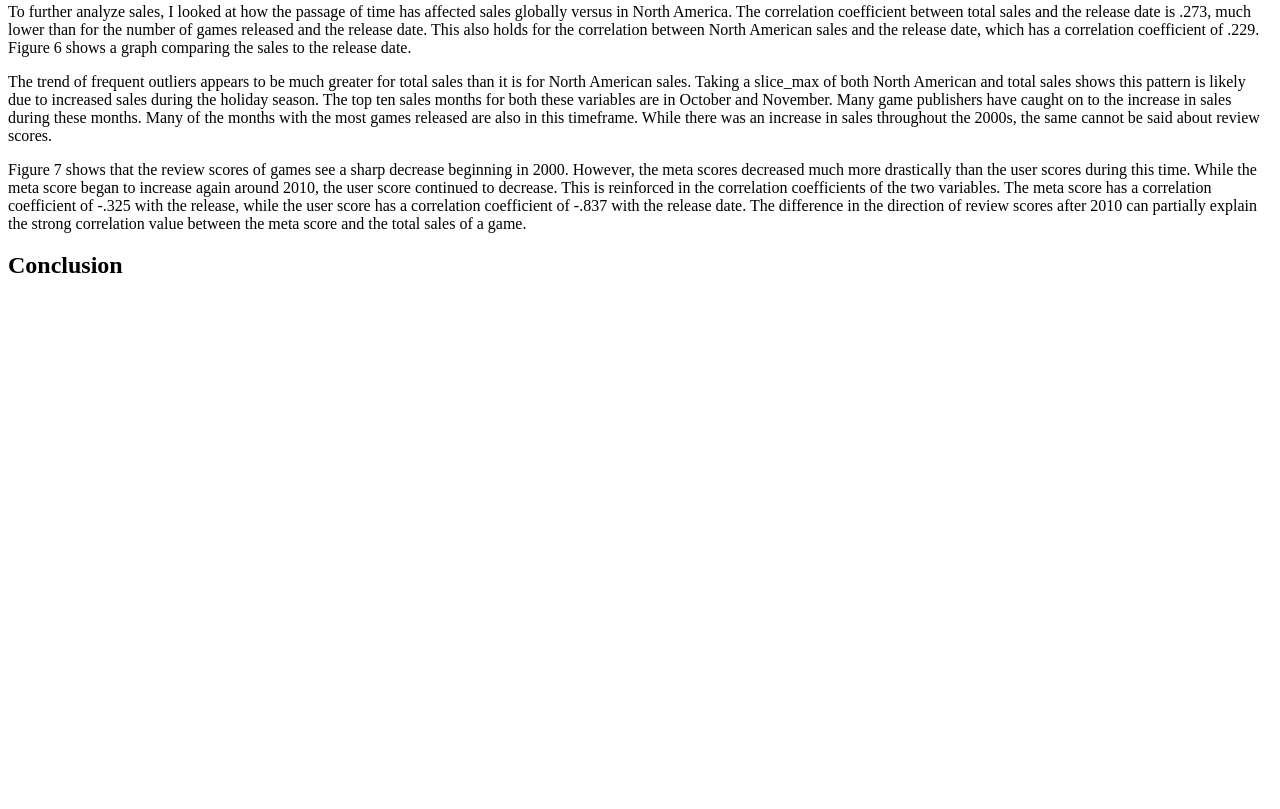
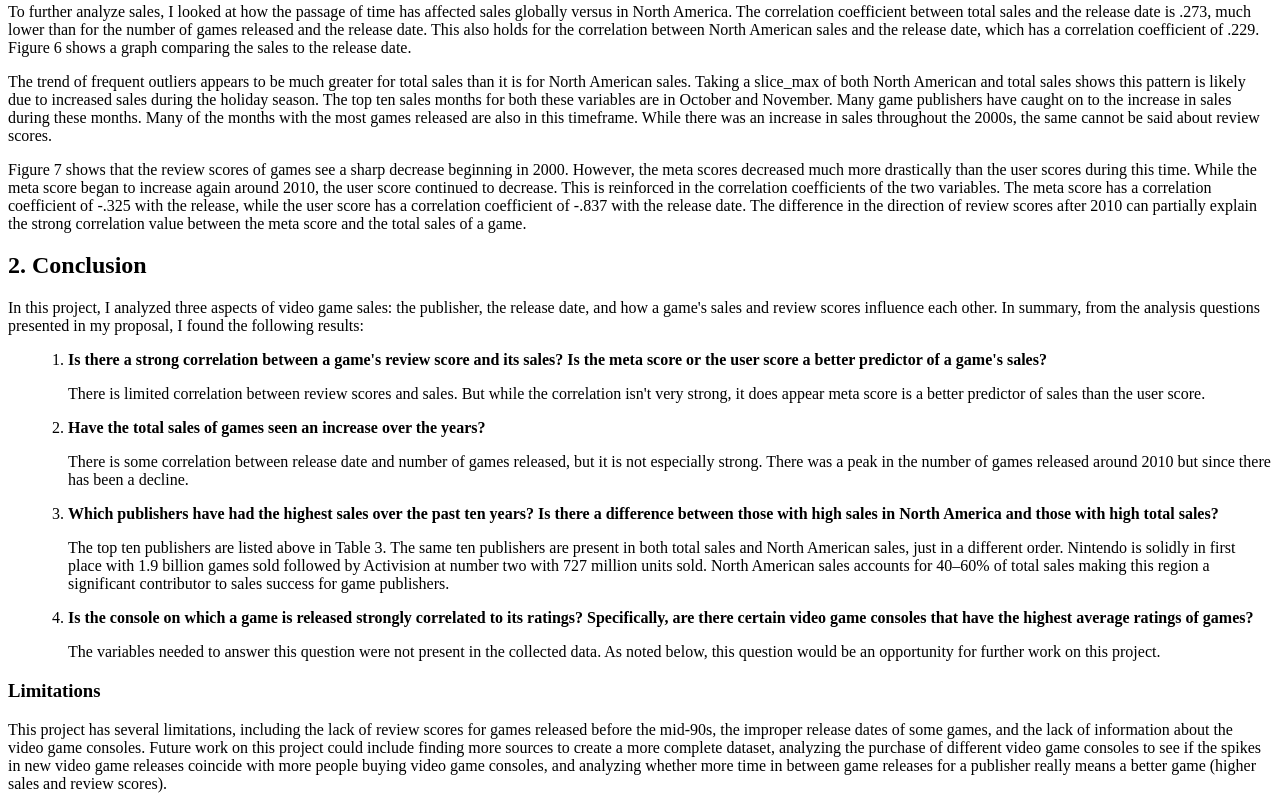
Before and after one commit to MariaVitullo234/3300-module7, a plain HTML site: page index.html in a window 1280 px wide. Shown: the part 2294-3103 px from the top of the page. Before the commit the page ends 2593 px from the top, so only its background shows below. Drawn offline with Linux system fonts and the light colour scheme.

Commit message:
Update index.html

```diff
--- a/index.html
+++ b/index.html
@@ -100,8 +100,30 @@
 
         </section>
         <section id="conclusion">
-            <h2>Conclusion</h2>
+            <h2>2. Conclusion</h2>
+            <p>In this project, I analyzed three aspects of video game sales: the publisher, the release date, and how a game's sales and review scores influence each other. In summary, from the analysis questions presented in my proposal, I found the following results:</p>
 
+            <ol style="margin-left: 20px;">
+                <li>
+                    <strong>  Is there a strong correlation between a game's review score and its sales? Is the meta score or the user score a better predictor of a game's sales?</strong>
+                    <p>There is limited correlation between review scores and sales. But while the correlation isn't very strong, it does appear meta score is a better predictor of sales than the user score.</p>
+                </li>
+                <li>
+                    <strong> Have the total sales of games seen an increase over the years?</strong>
+                    <p>There is some correlation between release date and number of games released, but it is not especially strong. There was a peak in the number of games released around 2010 but since there has been a decline.</p>
+                </li>
+                <li>
+                    <strong> Which publishers have had the highest sales over the past ten years? Is there a difference between those with high sales in North America and those with high total sales?</strong>
+                    <p>The top ten publishers are listed above in Table 3. The same ten publishers are present in both total sales and North American sales, just in a different order. Nintendo is solidly in first place with 1.9 billion games sold followed by Activision at number two with 727 million units sold. North American sales accounts for 40–60% of total sales making this region a significant contributor to sales success for game publishers.</p>
+                </li>
+                <li>
+                    <strong> Is the console on which a game is released strongly correlated to its ratings? Specifically, are there certain video game consoles that have the highest average ratings of games?</strong>
+                    <p>The variables needed to answer this question were not present in the collected data. As noted below, this question would be an opportunity for further work on this project.</p>
+                </li>
+            </ol>
+
+            <h3>Limitations</h3>
+            <p>This project has several limitations, including the lack of review scores for games released before the mid-90s, the improper release dates of some games, and the lack of information about the video game consoles. Future work on this project could include finding more sources to create a more complete dataset, analyzing the purchase of different video game consoles to see if the spikes in new video game releases coincide with more people buying video game consoles, and analyzing whether more time in between game releases for a publisher really means a better game (higher sales and review scores).</p>
         </section>
     </main>
     <footer>
```
